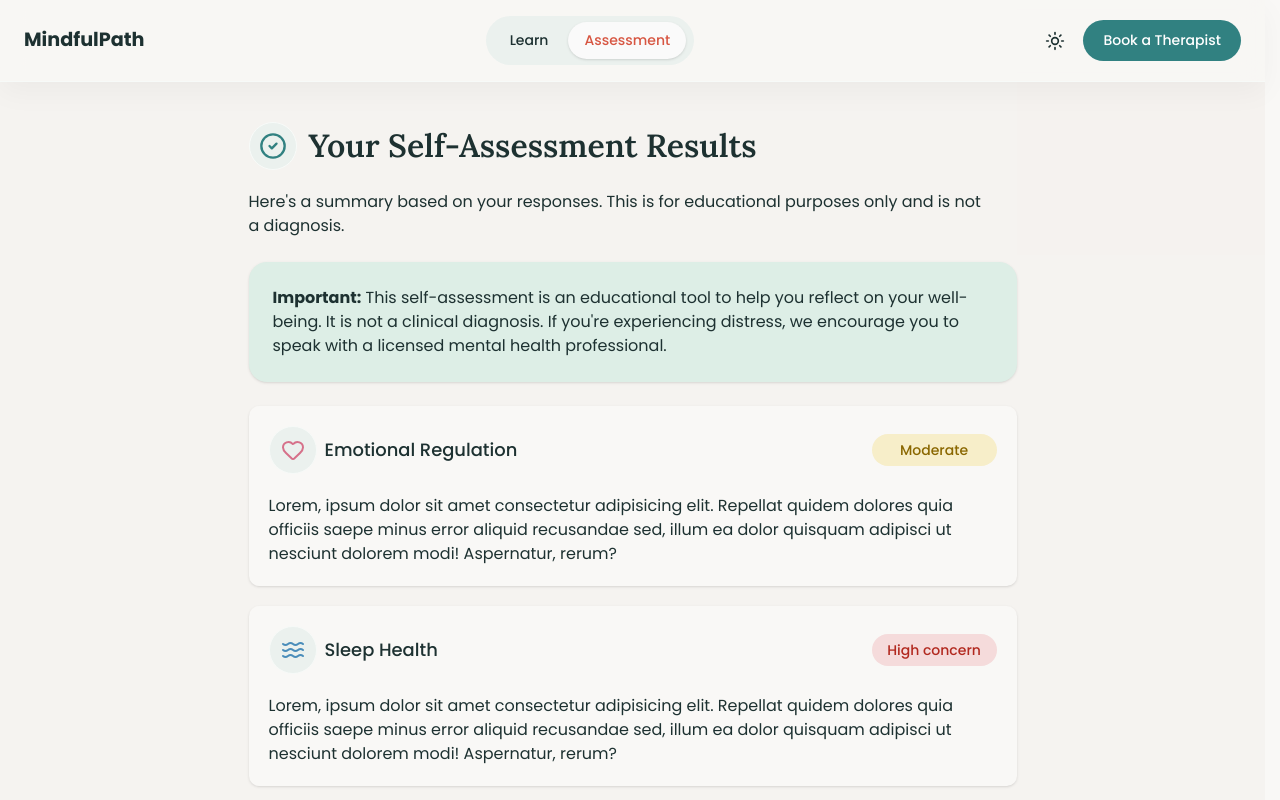
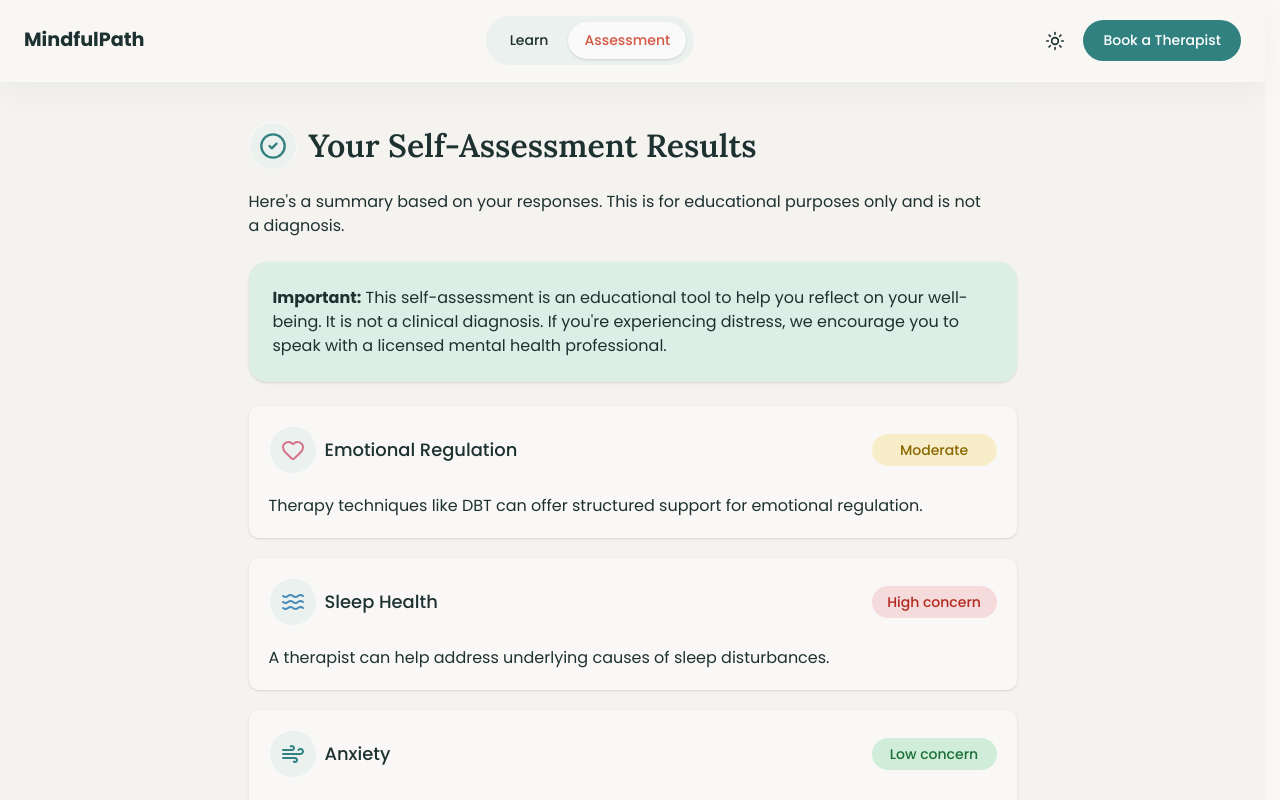
Before and after one commit to TNguyen20194/project-haven-react, a React (Vite) app: page /assessment/result in a window 1280 px wide. Built offline with nearby package versions, Linux system fonts and the light colour scheme.

Commit message:
Update category data

```diff
--- a/src/App.tsx
+++ b/src/App.tsx
@@ -2,14 +2,16 @@ import "./App.css";
 import HomePage from "./pages/home/HomePage";
 import Learn from "./pages/learn/Learn";
 import Assessment from "./pages/assessment/Assessment";
-import { BrowserRouter, Routes, Route } from "react-router";
+import { BrowserRouter, Routes, Route } from "react-router-dom";
 import Layout from "./components/layout/MainLayout";
 import AssessmentLayout from "./components/layout/AssessmentLayout";
 import AssessmentResult from "./pages/assessment/AssessmentResult";
+import ScrollToTop from "./components/scroll-to-top/ScrollToTop";
 
 function App() {
   return (
     <BrowserRouter>
+     <ScrollToTop />
       <Routes>
         <Route element={<Layout />}>
           <Route path="/" element={<HomePage />}/>
--- a/src/components/layout/AssessmentLayout.tsx
+++ b/src/components/layout/AssessmentLayout.tsx
@@ -1,5 +1,5 @@
 import Header from "./header/Header";
-import { Outlet } from "react-router";
+import { Outlet } from "react-router-dom";
 
 const AssessmentLayout = () => {
   return (
--- a/src/components/layout/MainLayout.tsx
+++ b/src/components/layout/MainLayout.tsx
@@ -1,14 +1,12 @@
 import Header from "./header/Header";
 import Footer from "./footer/Footer";
-import { Outlet } from "react-router";
-import ScrollToTop from "../scroll-to-top/ScrollToTop";
+import { Outlet } from "react-router-dom";
 
 //Use Outlet as a placeholder for rendering matching child routes within a parent component's layout (Layout)
 
 const MainLayout = () => {
   return (
     <main>
-      <ScrollToTop />
       <Header />
       <div>
         <Outlet />
--- a/src/components/scroll-to-top/ScrollToTop.tsx
+++ b/src/components/scroll-to-top/ScrollToTop.tsx
@@ -1,13 +1,13 @@
 import { useEffect } from "react";
-import { useLocation } from "react-router";
+import { useLocation } from "react-router-dom";
 
 const ScrollToTop = () => {
-    const pathname = useLocation();
+    const {pathname} = useLocation();
 
     useEffect(() => {
         window.scrollTo({
             top: 0,
-            behavior: "smooth"
+            left: 0
         })
     }, [pathname]);
 
--- a/src/components/section/ResultCardList.tsx
+++ b/src/components/section/ResultCardList.tsx
@@ -8,13 +8,18 @@ const ResultCardList = () => {
     <div className="space-y-5">
         {categories.map((category) => {
 
+        // Calulate score to get status level and description
+        // Pass status and description into child component
+
         const score = mockScoresByCategory[category.id] ?? 0 ;
         const status = getStatus(score);
+        const description = category.description[status];
 
         return (
             <ResultCard
             key={category.id}
             {...category}
+            description={description}
             status={status}
             />
         )
--- a/src/data/assessmentUI.tsx
+++ /dev/null
@@ -1,18 +0,0 @@
-import IconBadge from "@/components/UI/feature-icon/IconBadge";
-import { Heart } from "lucide-react";
-
-interface ResultCardProps {
-    icon: React.ReactElement;
-    title: string;
-    statusPill: React.ReactElement;
-    description: string;
-};
-
-const ResultCardData: ResultCardProps[] = [
-    {
-        icon: <IconBadge icon={Heart}/> ,
-        title: "Emotional Regulation",
-        statusPill: ,
-        description: "Journaling and deep breathing exercises can help with occasional emotional overwhelm."
-    },
-];
--- a/src/data/categories.ts
+++ b/src/data/categories.ts
@@ -1,69 +1,111 @@
 import { Flower2, Heart, Waves, Sun, TreeDeciduous, Wind, HeartHandshake, ShieldAlert } from "lucide-react";
+import type { StatusLevel } from "@/components/UI/status-pill/StatusPill";
 import type { LucideIcon } from "lucide-react";
 
 export type Category = {
   id: string,
   icon: LucideIcon;
   label: string;
-  description: string;
+  description: Record<StatusLevel, string>;
   iconClass?: string
 };
+
 
 export const categories: Category[] = [
   {
     id: "emotional-regulation",
     icon: Heart,
     label: "Emotional Regulation",
-    description: "Lorem, ipsum dolor sit amet consectetur adipisicing elit. Repellat quidem dolores quia officiis saepe minus error aliquid recusandae sed, illum ea dolor quisquam adipisci ut nesciunt dolorem modi! Aspernatur, rerum?",
+    description: {
+      low: "You seem to manage your emotions well. Mindfulness can further strengthen this.",
+      moderate: "Therapy techniques like DBT can offer structured support for emotional regulation.",
+        elevated: "Therapy techniques like DBT can offer structured support for emotional regulation.",
+        high: "Speaking with a therapist about emotion regulation strategies could be very beneficial.",
+    },
     iconClass: "text-[hsl(var(--pink))]"
   },
   {
     id: "sleep-health",
     icon: Waves,
     label: "Sleep Health",
-    description: "Lorem, ipsum dolor sit amet consectetur adipisicing elit. Repellat quidem dolores quia officiis saepe minus error aliquid recusandae sed, illum ea dolor quisquam adipisci ut nesciunt dolorem modi! Aspernatur, rerum?",
+    description: {
+       low: "Great sleep habits! Maintain your routine for continued wellness.",
+        moderate: "Sleep hygiene improvements and relaxation techniques may help significantly.",
+        elevated: "Sleep hygiene improvements and relaxation techniques may help significantly.",
+        high: "A therapist can help address underlying causes of sleep disturbances.",
+    },
     iconClass: "text-[hsl(var(--blue))]"
   },
   {
     id: "anxiety",
     icon: Wind,
     label: "Anxiety",
-    description: "Lorem, ipsum dolor sit amet consectetur adipisicing elit. Repellat quidem dolores quia officiis saepe minus error aliquid recusandae sed, illum ea dolor quisquam adipisci ut nesciunt dolorem modi! Aspernatur, rerum?",
+    description: {
+      low: "You appear to manage worry well. Mindfulness can help maintain this balance.",
+        moderate: "Sleep hygiene improvements and relaxation techniques may help significantly.",
+        elevated: "Cognitive Behavioral Therapy based approaches are effective for managing recurring anxiety patterns.",
+        high: "Professional support can provide tools to manage persistent anxiety effectively.",
+    },
     iconClass: "text-[hsl(var(--primary))]"
   },
   {
     id: "motivation-interest",
     icon: Sun,
     label: "Motivation & Interest",
-    description: "Lorem, ipsum dolor sit amet consectetur adipisicing elit. Repellat quidem dolores quia officiis saepe minus error aliquid recusandae sed, illum ea dolor quisquam adipisci ut nesciunt dolorem modi! Aspernatur, rerum?",
+    description: {
+      low: "Your motivation levels are healthy. Keep engaging in activities you enjoy!",
+        moderate: "Behavioral activation techniques can help re-engage with meaningful activities.",
+        elevated: "Behavioral activation techniques can help re-engage with meaningful activities.",
+        high: "A therapist can help explore what may be underlying your loss of interest.",
+    },
      iconClass: "text-[hsl(var(--accent))]"
   },
   {
     id: "stress-coping",
     icon: TreeDeciduous,
     label: "Stress Coping",
-    description: "Lorem, ipsum dolor sit amet consectetur adipisicing elit. Repellat quidem dolores quia officiis saepe minus error aliquid recusandae sed, illum ea dolor quisquam adipisci ut nesciunt dolorem modi! Aspernatur, rerum?",
+    description: {
+       low: "You have strong coping skills. Continue building on what works for you.",
+        moderate: "Learning structured stress management techniques could be very beneficial.",
+        elevated: "Learning structured stress management techniques could be very beneficial.",
+        high: "A therapist can help you develop healthier coping mechanisms tailored to you.",
+    },
      iconClass: "text-[hsl(var(--primary))]"
   },
   {
     id: "relationships",
     icon: HeartHandshake,
     label: "Relationships",
-    description: "Lorem, ipsum dolor sit amet consectetur adipisicing elit. Repellat quidem dolores quia officiis saepe minus error aliquid recusandae sed, illum ea dolor quisquam adipisci ut nesciunt dolorem modi! Aspernatur, rerum?",
+    description: {
+          low: "Your relationships seem supportive. Nurturing them continues to benefit well-being.",
+        moderate: "Exploring relationship patterns in therapy can improve connection and understanding.",
+        elevated: "Exploring relationship patterns in therapy can improve connection and understanding.",
+        high: "Professional support can help navigate relationship difficulties and build healthier bonds.",
+    },
      iconClass: "text-[hsl(var(--coral))]"
   },
   {
     id: "trauma-impact",
     icon: ShieldAlert,
     label: "Trauma Impact",
-    description: "Lorem, ipsum dolor sit amet consectetur adipisicing elit. Repellat quidem dolores quia officiis saepe minus error aliquid recusandae sed, illum ea dolor quisquam adipisci ut nesciunt dolorem modi! Aspernatur, rerum?",
+    description: {
+      low: "Past events aren't currently affecting you significantly. That's a positive sign.",
+        moderate: "Trauma-informed therapy approaches like EMDR may be helpful for you.",
+        elevated: "Trauma-informed therapy approaches like EMDR may be helpful for you.",
+        high: "Specialized trauma therapy can provide safe, structured support for healing.",
+    },
      iconClass: "text-[hsl(var(--blue))]"
   },
   {
     id: "self-image",
     icon: Flower2,
     label: "Self Image",
-    description: "Lorem, ipsum dolor sit amet consectetur adipisicing elit. Repellat quidem dolores quia officiis saepe minus error aliquid recusandae sed, illum ea dolor quisquam adipisci ut nesciunt dolorem modi! Aspernatur, rerum?",
+    description: {
+      low: "You have a generally positive self-image. Self-compassion practices can nurture this.",
+        moderate: "CBT techniques can help challenge and reframe persistent negative self-talk.",
+        elevated: "CBT techniques can help challenge and reframe persistent negative self-talk.",
+        high: "A therapist can help build a healthier, more compassionate self-relationship.",
+    },
     iconClass: "text-[hsl(var(--pink))]"
   },
 ];
```
